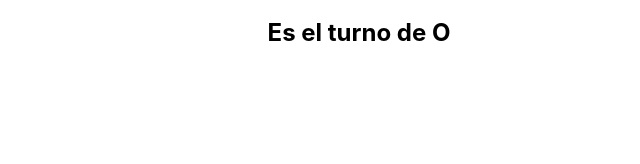
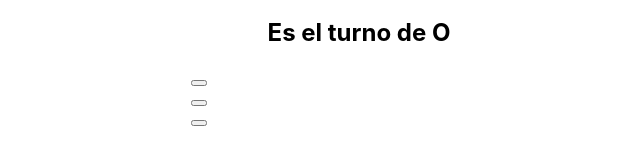
Before and after one commit to cparradoc/react, a React (Create React App) app in the folder game_hub/: page /tictactoe in a window 1280 px wide. Both pictures are taken after a click on the button "Start Game". Shown: the part 234-398 px from the top of the page, without its empty margins (281-921 px from the left). Built offline with nearby package versions, Linux system fonts and the light colour scheme.

Commit message:
board grid first attempt

```diff
--- a/game_hub/src/components/Tictactoe/Tictactoe.css
+++ b/game_hub/src/components/Tictactoe/Tictactoe.css
@@ -2,3 +2,6 @@
     height: 50px;
     width: 100px;
 }
+
+.board {
+}
--- a/game_hub/src/components/Tictactoe/Tictactoe.js
+++ b/game_hub/src/components/Tictactoe/Tictactoe.js
@@ -40,7 +40,15 @@ export const Tictactoe = () => {
     function restartGame() {
       setGameFinished(false);
       setIsStarted(1);
+      initializeBoard();
+    }
 
+    function initializeBoard() {
+      setCellBoard([
+        [null, null, null],
+        [null, null, null],
+        [null, null, null],
+      ]);
     }
 
     return (
@@ -56,7 +64,10 @@ export const Tictactoe = () => {
         ) : (
           <h2>Es el turno de O</h2>
         )}
-        <Grid container></Grid>
+        <Grid container className='board' spacing={0}   >
+          {cellBoard.map((cell) =>
+          <Grid key={cell.id} item xs={9}><button >{cell.value}</button></Grid>)}
+        </Grid>
       </div>
     );
   };
```
